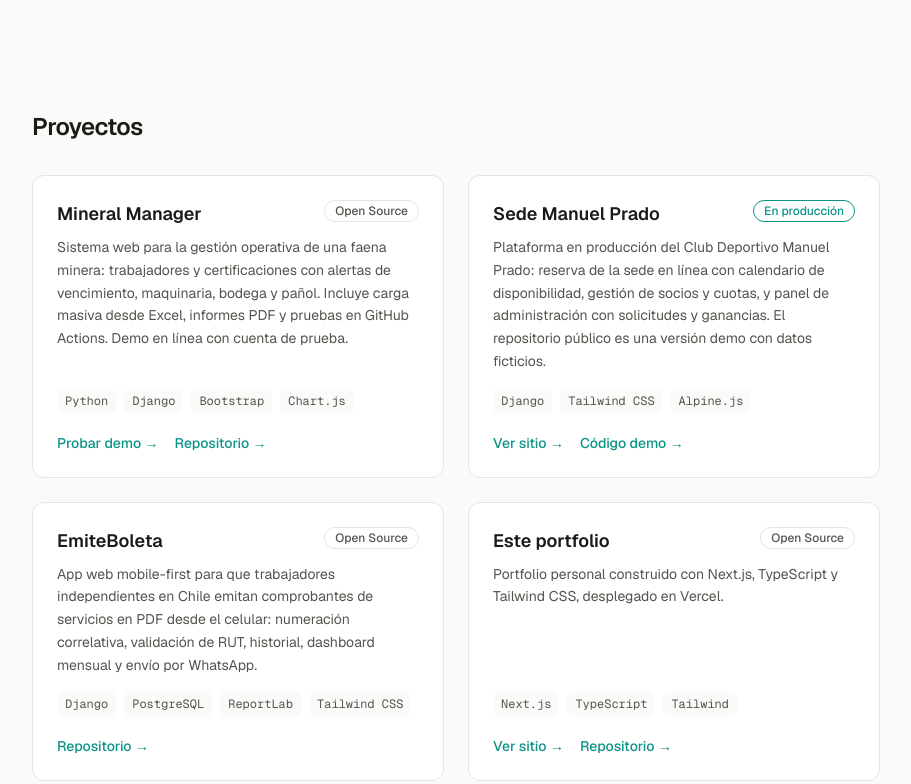
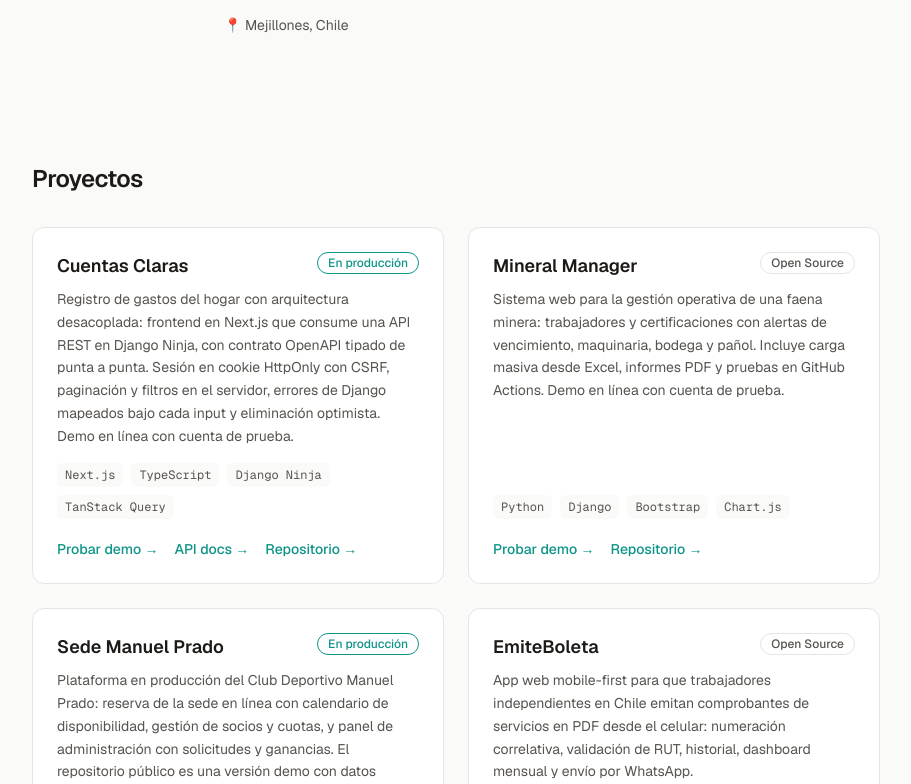
Before and after one commit to y-jeff/y-jeff-dev, a Next.js app: page / in a window 1280 px wide. Shown: the part 918-1702 px from the top of the page, without its empty margins (184-1095 px from the left). Built offline with nearby package versions, Linux system fonts and the light colour scheme.

Commit message:
Actualizacion de proyectos realizados.

```diff
--- a/src/data/profile.ts
+++ b/src/data/profile.ts
@@ -8,7 +8,7 @@ export const profile = {
   about: [
     "Soy desarrollador Full Stack de Mejillones, Chile. Construyo aplicaciones web completas para resolver problemas de operación reales: desde el modelo de datos hasta la interfaz.",
     "Trabajo principalmente con Python y Django, y desarrollo frontends con Tailwind CSS, React y Next.js.",
-    "He creado un sistema de gestión para faenas mineras, una app para emitir boletas de servicios desde el celular y la plataforma de arriendo y socios del Club Deportivo Manuel Prado, que hoy está en producción.",
+    "Mi proyecto más reciente es Cuentas Claras, una app de gastos del hogar con un frontend en Next.js que consume una API en Django, hoy en producción. También he creado un sistema de gestión para faenas mineras, una app para emitir boletas de servicios desde el celular y la plataforma de arriendo y socios del Club Deportivo Manuel Prado, que también está en producción.",
   ],
   // Coloca tu foto en /public y pon aquí su ruta. Con null se muestran tus iniciales.
   photo: "/foto.jpg" as string | null,
@@ -28,6 +28,18 @@ export type Project = {
 };
 
 export const projects: Project[] = [
+  {
+    title: "Cuentas Claras",
+    status: "En producción",
+    description:
+      "Registro de gastos del hogar con arquitectura desacoplada: frontend en Next.js que consume una API REST en Django Ninja, con contrato OpenAPI tipado de punta a punta. Sesión en cookie HttpOnly con CSRF, paginación y filtros en el servidor, errores de Django mapeados bajo cada input y eliminación optimista. Demo en línea con cuenta de prueba.",
+    tags: ["Next.js", "TypeScript", "Django Ninja", "TanStack Query"],
+    links: [
+      { label: "Probar demo", href: "https://cuentasclaras.3rlabs.cl" },
+      { label: "API docs", href: "https://api-cuentasclaras.3rlabs.cl/api/docs" },
+      { label: "Repositorio", href: "https://github.com/y-jeff/Cuentas-Claras" },
+    ],
+  },
   {
     title: "Mineral Manager",
     status: "Open Source",
```
Also changed, not shown: 1 other file (tests, documents, lock files or other folders).
